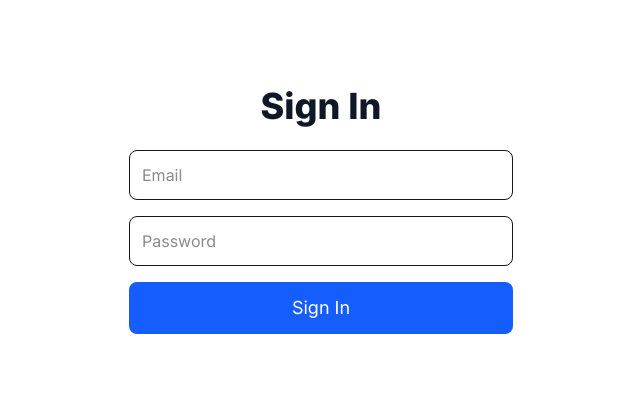
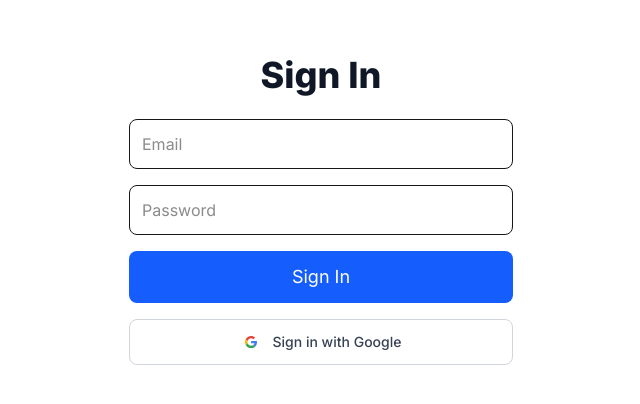
Before and after one commit to alextheceo/nextjs-boilerplate, a Next.js app: page /signin in a window 1280 px wide. Shown: the part 190-594 px from the top of the page, without its empty margins (319-959 px from the left). Built offline with nearby package versions, Linux system fonts and the light colour scheme; no server answers.

Commit message:
Added Google Sign in OAuth

```diff
--- a/app/signin/page.tsx
+++ b/app/signin/page.tsx
@@ -11,8 +11,8 @@ export default function SignIn() {
   async function handleSubmit(e: React.FormEvent<HTMLFormElement>) {
     e.preventDefault();
     const form = e.currentTarget;
-    const email = (form.elements.namedItem('email') as HTMLInputElement).value;
-    const password = (form.elements.namedItem('password') as HTMLInputElement).value;
+    const email = (form.elements.namedItem("email") as HTMLInputElement).value;
+    const password = (form.elements.namedItem("password") as HTMLInputElement).value;
 
     const result = await signIn("credentials", {
       redirect: false,
@@ -22,17 +22,18 @@ export default function SignIn() {
 
     if (result?.error) {
       setError("Invalid login credentials.");
-    } else if (result?.ok) {
-      // Instead of router.push, do a full page reload
+    } else {
       router.push("/dashboard");
     }
   }
 
+  const handleGoogleSignIn = () => {
+    signIn("google", { callbackUrl: "/dashboard" });
+  };
+
   return (
     <main className="flex flex-col items-center justify-center min-h-screen px-6 bg-white">
-      <h1 className="text-4xl font-extrabold text-gray-900 mb-6">
-        Sign In
-      </h1>
+      <h1 className="text-4xl font-extrabold text-gray-900 mb-6">Sign In</h1>
 
       <form
         onSubmit={handleSubmit}
@@ -58,6 +59,20 @@ export default function SignIn() {
         >
           Sign In
         </button>
+
+        <button
+          type="button"
+          onClick={handleGoogleSignIn}
+          className="flex items-center justify-center gap-3 border border-gray-300 rounded-lg py-3 px-4 text-sm font-medium text-gray-700 hover:bg-gray-100 transition"
+        >
+          <img
+            src="/google_icon.svg"
+            alt="Google"
+            className="w-5 h-5"
+          />
+          Sign in with Google
+        </button>
+
         {error && <p className="text-red-600">{error}</p>}
       </form>
     </main>
--- a/lib/auth.ts
+++ b/lib/auth.ts
@@ -1,4 +1,5 @@
 import CredentialsProvider from "next-auth/providers/credentials";
+import GoogleProvider from "next-auth/providers/google";
 import { AuthOptions } from "next-auth";
 
 export const authOptions: AuthOptions = {
@@ -20,9 +21,24 @@ export const authOptions: AuthOptions = {
         return null;
       },
     }),
+    GoogleProvider({
+      clientId: process.env.GOOGLE_CLIENT_ID!,
+      clientSecret: process.env.GOOGLE_CLIENT_SECRET!,
+    }),
   ],
   pages: {
     signIn: "/signin",
   },
   secret: process.env.NEXTAUTH_SECRET,
+
+  callbacks: {
+    async jwt({ token, user }) {
+      if (user) token.id = user.id;
+      return token;
+    },
+      async session({ session, token }) {
+          session.user.id = token.id as string;
+          return session;
+      },
+  },
 };
--- a/tsconfig.json
+++ b/tsconfig.json
@@ -17,6 +17,7 @@
     "isolatedModules": true,
     "jsx": "preserve",
     "incremental": true,
+    "types": ["next-auth"],
     "paths": {
       "@/*": [
         "./*","./lib/*","./app/*"
--- /dev/null
+++ b/types/next-auth.d.ts
@@ -0,0 +1,20 @@
+// types/next-auth.d.ts
+import NextAuth from "next-auth";
+
+declare module "next-auth" {
+  interface Session {
+    user: {
+      id: string;
+      name?: string | null;
+      email?: string | null;
+      image?: string | null;
+    };
+  }
+
+  interface User {
+    id: string;
+    name?: string | null;
+    email?: string | null;
+    image?: string | null;
+  }
+}
```
Also changed, not shown: public/google_icon.svg (added).
